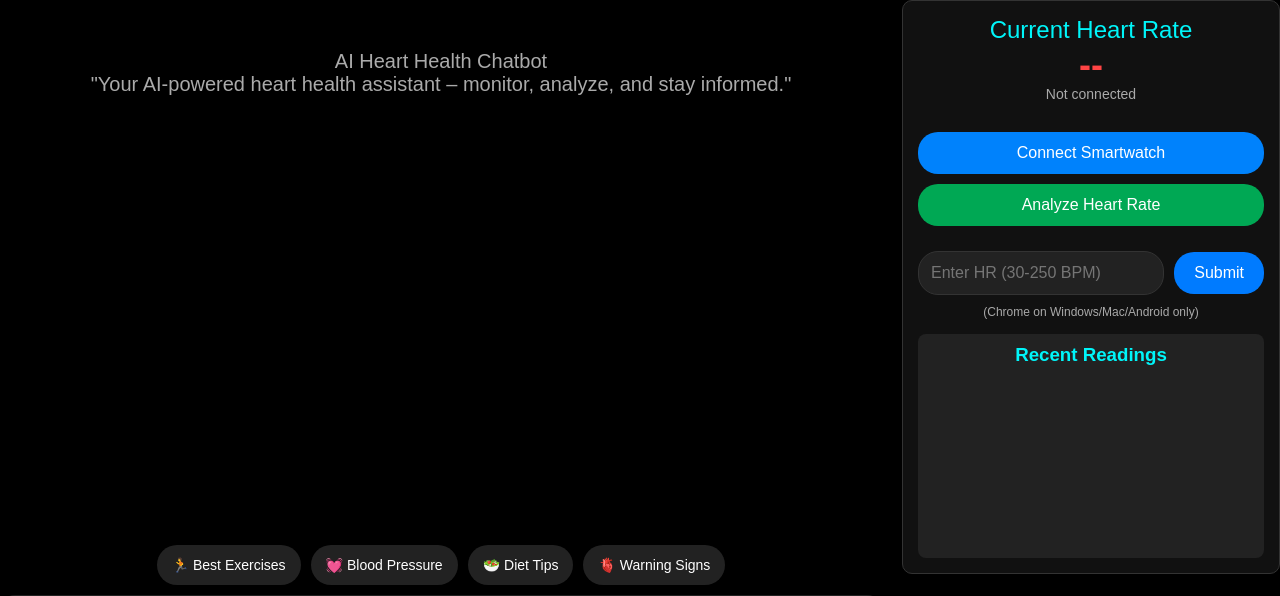
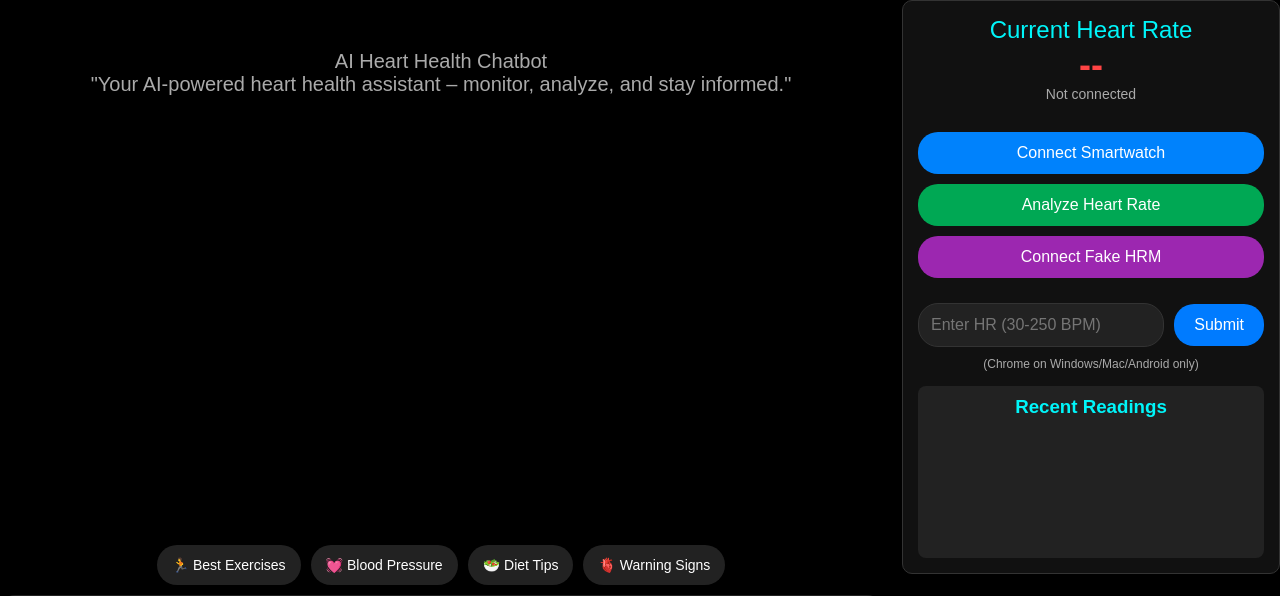
Before and after one commit to 123harsh-bit/ECHO-AI, a Flask app: page / in a window 1280 px wide. Shown: the part 90-686 px from the top of the page. Run offline with Flask 3, Linux system fonts and the light colour scheme; the visitor is signed in with stand-in values (Sample User, id 1); tables that the repository leaves empty hold one stand-in row (values such as "Sample post").

Commit message:
Update index.html

```diff
--- a/templates/index.html
+++ b/templates/index.html
@@ -337,6 +337,12 @@
         .hr-btn.analyze:hover {
             background: #008744;
         }
+        .hr-btn.fake-hrm {
+  background: #9c27b0; /* Purple to distinguish from real HRM */
+}
+.hr-btn.fake-hrm:hover {
+  background: #7b1fa2;
+}
 
         .manual-hr-input {
     display: flex;
@@ -515,6 +521,9 @@
   </button>
   <button id="analyze-btn" class="hr-btn analyze" disabled>
     <span>Analyze Heart Rate</span>
+  </button>
+  <button id="fake-hrm-btn" class="hr-btn fake-hrm"> <!-- Changed class for consistency -->
+    <span>Connect Fake HRM</span> <!-- Wrapped in span like others -->
   </button>
             </div>
 
@@ -822,6 +831,7 @@ async function connectToFakeHRM() {
             // Bluetooth buttons
             document.getElementById('connect-btn').addEventListener('click', () => bluetoothManager.connect());
             document.getElementById('disconnect-btn').addEventListener('click', () => bluetoothManager.handleDisconnect());
+            document.getElementById('fake-hrm-btn').addEventListener('click', connectToFakeHRM);
 
             // Manual HR input
             document.getElementById('submit-hr').addEventListener('click', updateHRManually);
```
Lines whose indentation alone changed are shown as unchanged.
